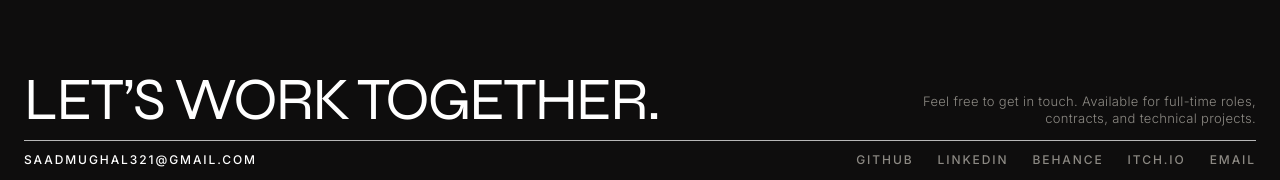
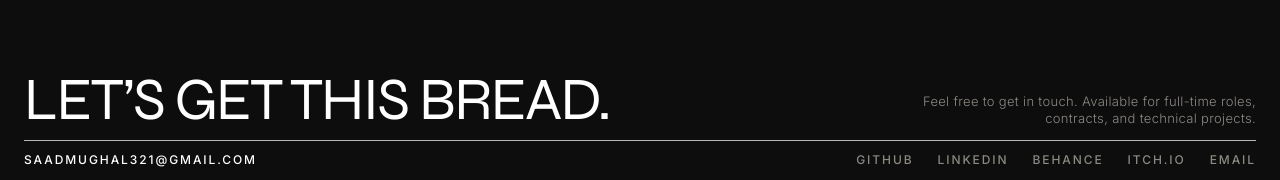
Before and after one commit to sedmugen/portfolio, a Next.js app: page / in a window 1280 px wide. Shown: the part 6887-7067 px from the top of the page. Built offline with nearby package versions, Linux system fonts and the light colour scheme.

Commit message:
feat(footer): update CTA headline to Let's Get This Bread

```diff
--- a/components/footer.tsx
+++ b/components/footer.tsx
@@ -11,7 +11,7 @@ export function Footer() {
         <div className="flex flex-col lg:flex-row lg:items-end justify-between gap-3 sm:gap-4 pb-2 sm:pb-2.5">
           <Link href="/contact" className="inline-block select-none">
             <h2 className="font-display text-3xl sm:text-4xl md:text-5xl lg:text-6xl font-normal uppercase tracking-[-0.03em] leading-[0.88] text-white hover:opacity-85 transition-opacity duration-200">
-              LET’S WORK TOGETHER.
+              LET’S GET THIS BREAD.
             </h2>
           </Link>
 
```
